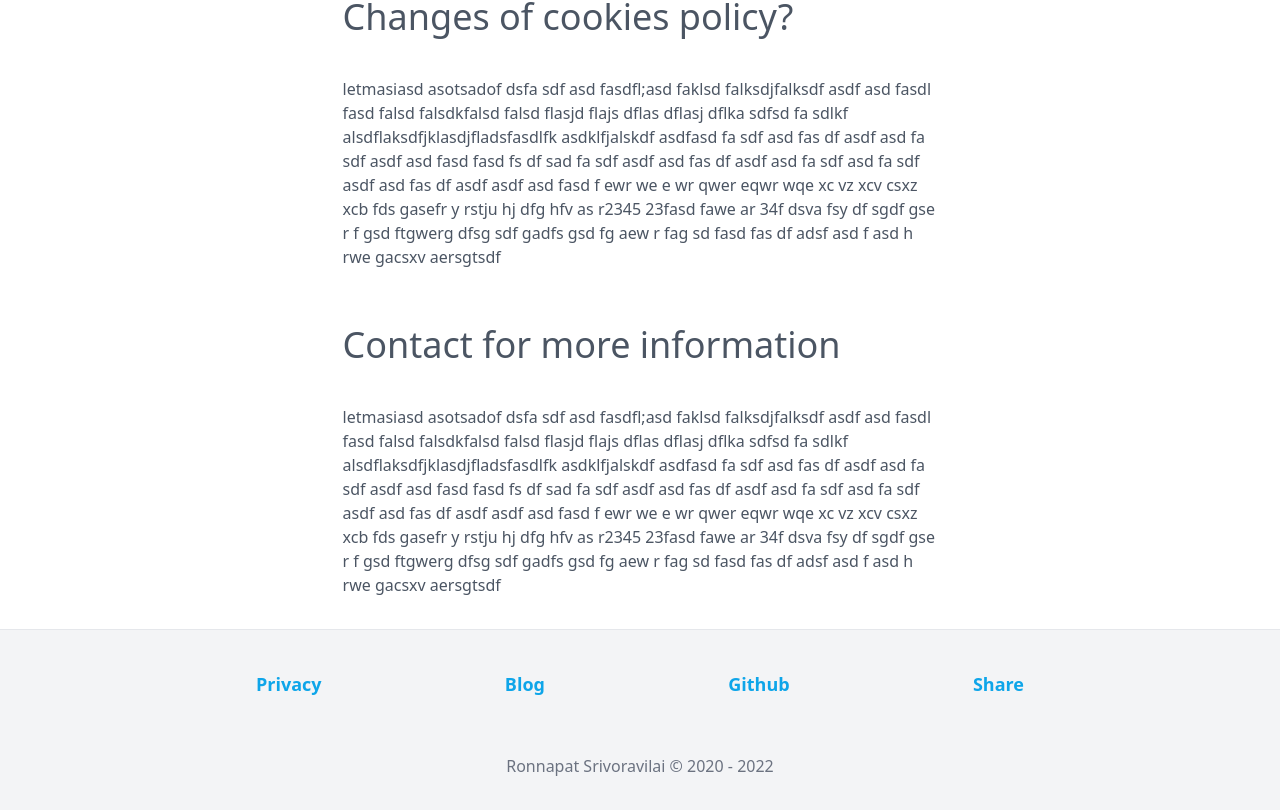
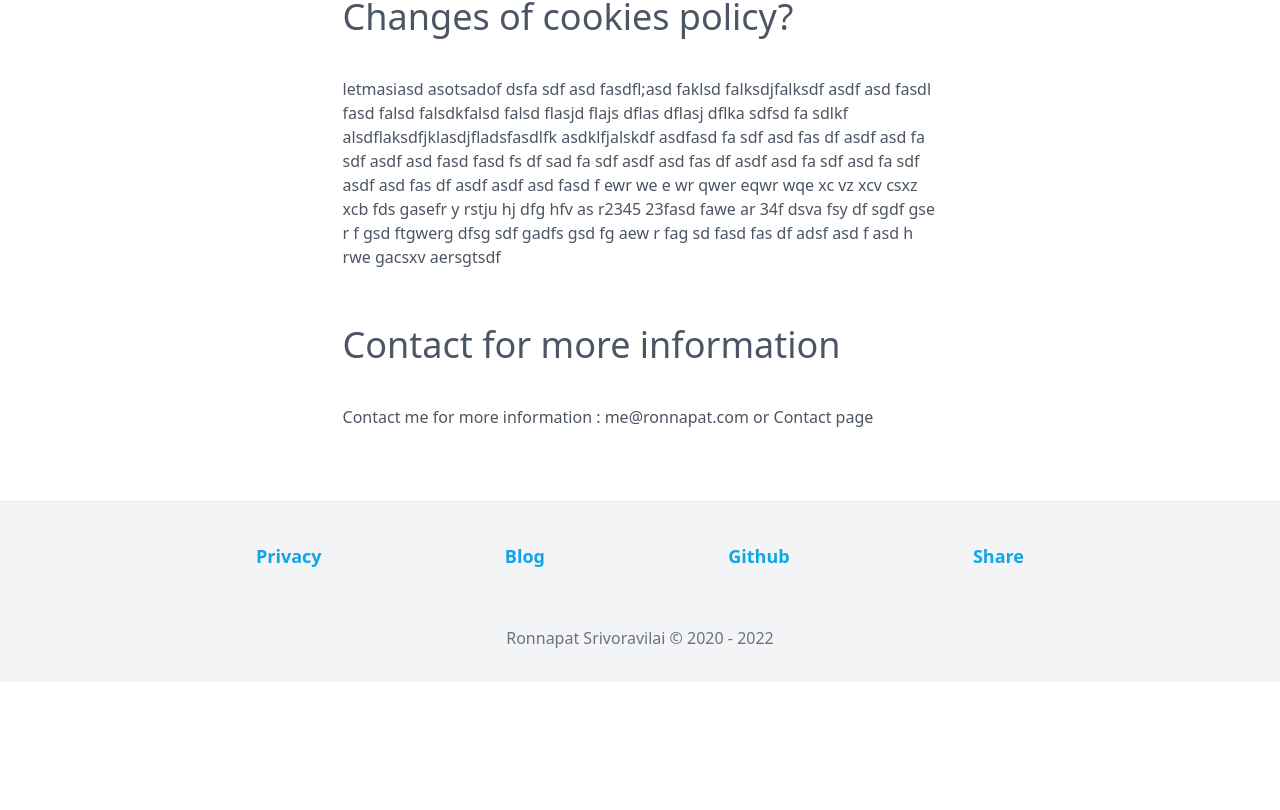
Before and after one commit to ronnapatp/ronnapat.com, a Next.js app: page /en-us/cookie in a window 1280 px wide. Shown: the part 1822-2632 px from the top of the page. After the commit the page ends 2504 px from the top, so only its background shows below. Built offline with nearby package versions, Linux system fonts and the light colour scheme; no server answers.

Commit message:
Update contact on cookie policy

```diff
--- a/components/cookie.js
+++ b/components/cookie.js
@@ -92,14 +92,14 @@ export default function () {
                         letmasiasd asotsadof dsfa sdf asd fasdfl;asd faklsd falksdjfalksdf asdf asd fasdl fasd falsd falsdkfalsd falsd flasjd flajs dflas dflasj dflka sdfsd fa sdlkf alsdflaksdfjklasdjfladsfasdlfk asdklfjalskdf asdfasd fa sdf asd fas df asdf asd fa sdf asdf asd fasd fasd fs df sad fa sdf asdf asd fas df asdf asd fa sdf asd fa sdf asdf asd fas df asdf asdf asd fasd f ewr we e wr qwer eqwr wqe xc vz xcv csxz xcb fds gasefr y rstju hj dfg hfv as r2345 23fasd fawe ar 34f dsva fsy df sgdf gse r f gsd ftgwerg dfsg sdf gadfs gsd fg aew r fag sd fasd fas df adsf asd f asd h rwe gacsxv aersgtsdf
                     </p>
                 </div>
-                <div className="mt-14" id='contact-for-more-information'>
+                <div className="mt-14 mb-10" id='contact-for-more-information'>
                     <h2>
                         <a href='#contact-for-more-information' className="tag inline-flex">
                             Contact for more information
                         </a>
                     </h2>
                     <p className="mt-10">
-                        letmasiasd asotsadof dsfa sdf asd fasdfl;asd faklsd falksdjfalksdf asdf asd fasdl fasd falsd falsdkfalsd falsd flasjd flajs dflas dflasj dflka sdfsd fa sdlkf alsdflaksdfjklasdjfladsfasdlfk asdklfjalskdf asdfasd fa sdf asd fas df asdf asd fa sdf asdf asd fasd fasd fs df sad fa sdf asdf asd fas df asdf asd fa sdf asd fa sdf asdf asd fas df asdf asdf asd fasd f ewr we e wr qwer eqwr wqe xc vz xcv csxz xcb fds gasefr y rstju hj dfg hfv as r2345 23fasd fawe ar 34f dsva fsy df sgdf gse r f gsd ftgwerg dfsg sdf gadfs gsd fg aew r fag sd fasd fas df adsf asd f asd h rwe gacsxv aersgtsdf
+                        Contact me for more information : <a href="mailto:me@ronnapat.com">me@ronnapat.com</a> or <a href="/contact">Contact page</a>
                     </p>
                 </div>
             </div>
```
